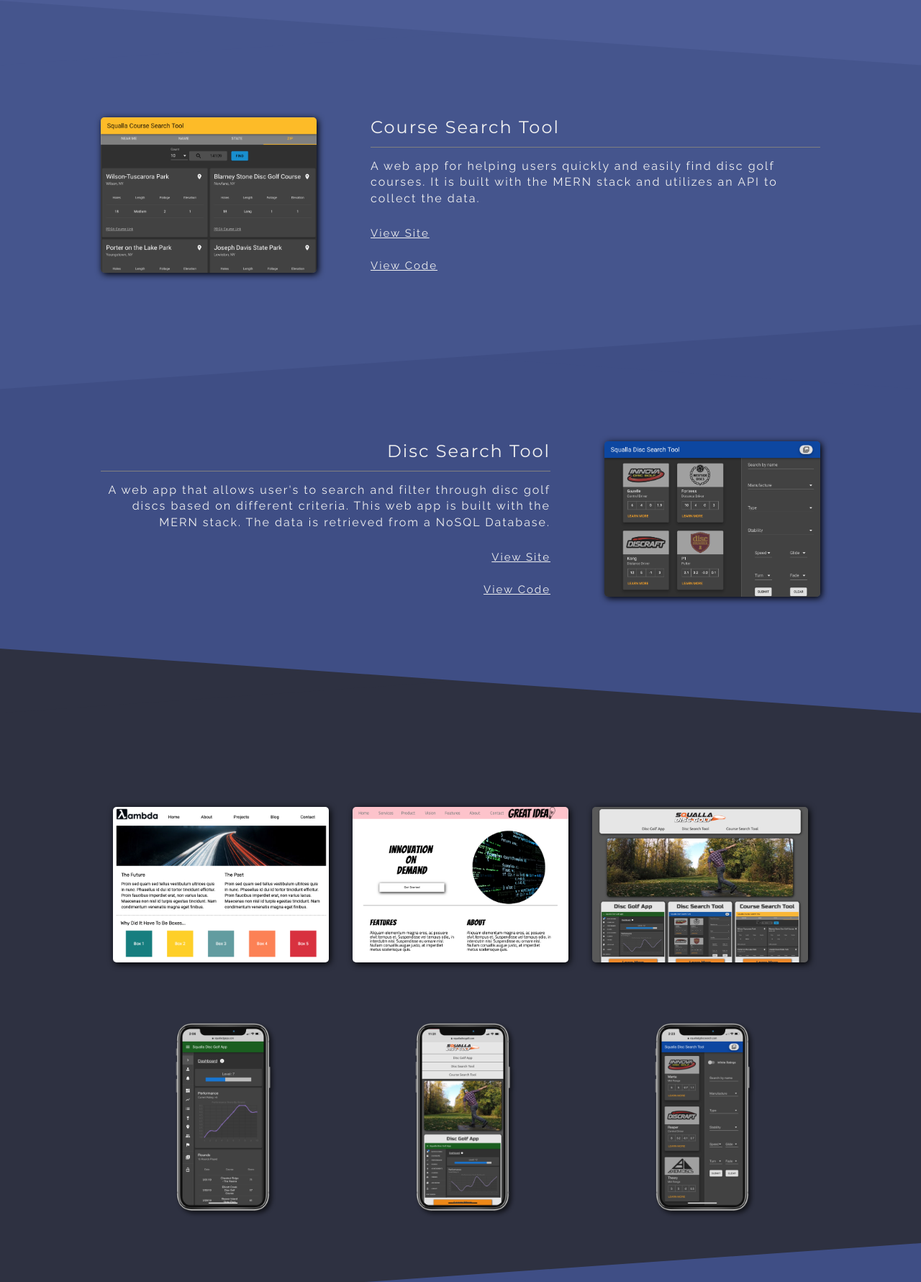
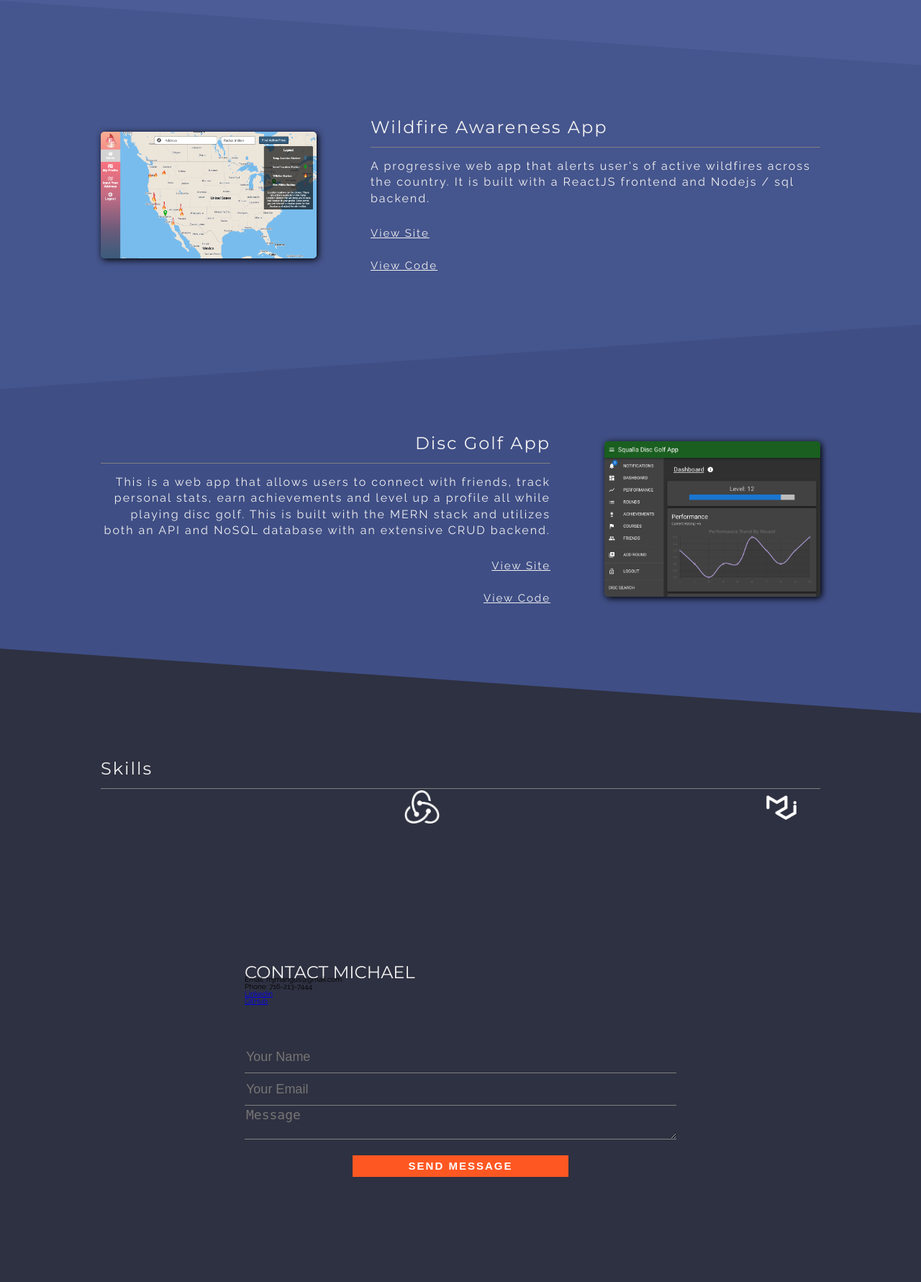
Before and after one commit to mjmangus16/my_portfolio, a PHP site: page / in a window 1280 px wide. Shown: the part 899-2680 px from the top of the page at 72% size. After the commit the page ends 2534 px from the top, so only its background shows below. Run offline with PHP 8.4, Linux system fonts and the light colour scheme; some libraries are stand-ins or nearby versions.

Commit message:
added some info to contact section

```diff
--- a/public/css/index.css
+++ b/public/css/index.css
@@ -441,56 +441,12 @@ p {
   transform-origin: top left;
   transform: skewY(4deg);
 }
-.slantedDivE {
-  position: relative;
-  width: 100%;
-  height: 100%;
-  background-color: #2e3141;
-  z-index: 2;
-}
-.slantedDivE .innerContent-container {
-  padding-top: 100px;
-}
-.slantedDivE .innerContent-container img {
-  width: 300px;
-  margin: 3rem auto;
-}
-@media (max-width: 600px) {
-  .slantedDivE .innerContent-container {
-    padding-top: 0px;
-  }
-}
-@media (max-width: 800px) {
-  .slantedDivE .innerContent-container img {
-    width: 75%;
-  }
-}
-.slantedDivE .innerContent-container .img-mobile {
-  box-shadow: none;
-}
-.slantedDivE .innerContent-container .img-mobile:hover {
-  box-shadow: none;
-}
-.slantedDivE:after {
-  position: absolute;
-  width: 100%;
-  height: 100%;
-  content: "";
-  z-index: 1;
-  background: inherit;
-  top: 0;
-  right: 0;
-  bottom: 0;
-  left: 0;
-  transform-origin: top right;
-  transform: skewY(-4deg);
-}
 .slantedDivF {
   position: relative;
   width: 100%;
   height: auto;
-  background-color: #3f4e85;
-  z-index: 1;
+  background-color: #2e3141;
+  z-index: 2;
 }
 .slantedDivF .innerContent-container {
   z-index: 10;
@@ -579,8 +535,8 @@ p {
   right: 0;
   bottom: 0;
   left: 0;
-  transform-origin: top left;
-  transform: skewY(4deg);
+  transform-origin: top right;
+  transform: skewY(-4deg);
 }
 footer {
   position: relative;
--- a/public/index.html
+++ b/public/index.html
@@ -43,54 +43,16 @@
         <p>
           FULL STACK WEB DEVELOPER -MERN STACK-
         </p>
+        <br />
+        <p class="bio">
+          I am passionate about building challenging and meaningful software
+          that impacts lives in positive ways. My experience ranges from
+          building solo projects with tight deadlines and defined budgets to
+          large projects on diverse teams.
+        </p>
       </div>
     </section>
     <section class="slantedDiv slantedDivB">
-      <div class="innerContent-container">
-        <div class="innerContent">
-          <h4>Disc Golf App</h4>
-          <p>
-            This is a web app that allows users to connect with friends, track
-            personal stats, earn achievements and level up a profile all while
-            playing disc golf. This is built with the MERN stack and utilizes
-            both an API and NoSQL database with an extensive CRUD backend.
-          </p>
-          <div class="innerContent-links">
-            <a href="https://www.squalladgapp.com/" target="_blank"
-              >View Site</a
-            >
-            <a href="https://github.com/mjmangus16/squalla_app" target="_blank"
-              >View Code</a
-            >
-          </div>
-        </div>
-        <img id="img_1" src="img/app-dashboard.png" />
-      </div>
-    </section>
-    <section class="slantedDiv slantedDivC">
-      <div class="innerContent-container">
-        <img id="img_2" src="img/course-search.png" />
-        <div class="innerContent">
-          <h4>Course Search Tool</h4>
-          <p>
-            A web app for helping users quickly and easily find disc golf
-            courses. It is built with the MERN stack and utilizes an API to
-            collect the data.
-          </p>
-          <div class="innerContent-links">
-            <a href="https://www.squalladgcoursesearch.com/" target="_blank"
-              >View Site</a
-            >
-            <a
-              href="https://github.com/mjmangus16/squalla_course_search_tool"
-              target="_blank"
-              >View Code</a
-            >
-          </div>
-        </div>
-      </div>
-    </section>
-    <section class="slantedDiv slantedDivD">
       <div class="innerContent-container">
         <div class="innerContent">
           <h4>Disc Search Tool</h4>
@@ -113,7 +75,52 @@
         <img id="img_3" src="img/disc-search.png" />
       </div>
     </section>
-    <section class="slantedDiv slantedDivE">
+    <section class="slantedDiv slantedDivC">
+      <div class="innerContent-container">
+        <img id="img_2" src="img/fireflight.png" />
+        <div class="innerContent">
+          <h4>Wildfire Awareness App</h4>
+          <p>
+            A progressive web app that alerts user's of active wildfires across
+            the country. It is built with a ReactJS frontend and Nodejs / sql
+            backend.
+          </p>
+          <div class="innerContent-links">
+            <a href="https://www.fireflightapp.com/" target="_blank"
+              >View Site</a
+            >
+            <a
+              href="https://github.com/orgs/labs15-forest-fire/dashboard"
+              target="_blank"
+              >View Code</a
+            >
+          </div>
+        </div>
+      </div>
+    </section>
+    <section class="slantedDiv slantedDivD">
+      <div class="innerContent-container">
+        <div class="innerContent">
+          <h4>Disc Golf App</h4>
+          <p>
+            This is a web app that allows users to connect with friends, track
+            personal stats, earn achievements and level up a profile all while
+            playing disc golf. This is built with the MERN stack and utilizes
+            both an API and NoSQL database with an extensive CRUD backend.
+          </p>
+          <div class="innerContent-links">
+            <a href="https://www.squalladgapp.com/" target="_blank"
+              >View Site</a
+            >
+            <a href="https://github.com/mjmangus16/squalla_app" target="_blank"
+              >View Code</a
+            >
+          </div>
+        </div>
+        <img id="img_1" src="img/app-dashboard.png" />
+      </div>
+    </section>
+    <!-- <section class="slantedDiv slantedDivE">
       <div class="innerContent-container">
         <img id="img_4" src="img/landing1.png" />
         <img id="img_5" src="img/landing2.png" />
@@ -134,7 +141,7 @@
           src="img/mobile/disc_search_filter.png"
         />
       </div>
-    </section>
+    </section> -->
     <section class="slantedDiv slantedDivF" id="skills">
       <div class="innerContent-container">
         <div class="innerContent">
@@ -161,11 +168,24 @@
       </div>
     </section>
     <footer>
-      <!-- <div class="contact-container">
+      <div class="contact-container">
         <div class="contact-title">
           <h4>Contact Michael</h4>
         </div>
-
+        <div class="contact-info">
+          <ul>
+            <li>Email: mjmangus@gmail.com</li>
+            <li>Phone: 716-213-7444</li>
+            <li>
+              <a href="https://www.linkedin.com/in/mjmangus16/" target="blank_"
+                >Linkedin</a
+              >
+            </li>
+            <li>
+              <a href="https://github.com/mjmangus16" target="blank_">GitHub</a>
+            </li>
+          </ul>
+        </div>
         <div class="contact-form">
           <form
             id="contact-form"
@@ -205,7 +225,7 @@
             />
           </form>
         </div>
-      </div> -->
+      </div>
     </footer>
     <!-- The Modal -->
     <div id="myModal" class="modal">
--- a/public/less/home-page.less
+++ b/public/less/home-page.less
@@ -31,6 +31,11 @@
       @media @mobile {
         font-size: 2.5rem;
       }
+    }
+
+    .bio {
+      font-size: 1.4rem;
+      font-weight: 100;
     }
 
     p {
@@ -231,61 +236,61 @@
   transform: skewY(4deg);
 }
 
-.slantedDivE {
-  position: relative;
-  width: 100%;
-  height: 100%;
-  background-color: #2e3141;
-  z-index: 2;
+// .slantedDivE {
+//   position: relative;
+//   width: 100%;
+//   height: 100%;
+//   background-color: #2e3141;
+//   z-index: 2;
 
-  .innerContent-container {
-    padding-top: 100px;
-    img {
-      width: 300px;
-      margin: 3rem auto;
-    }
+//   .innerContent-container {
+//     padding-top: 100px;
+//     img {
+//       width: 300px;
+//       margin: 3rem auto;
+//     }
 
-    @media @mobile {
-      padding-top: 0px;
-    }
+//     @media @mobile {
+//       padding-top: 0px;
+//     }
 
-    img {
-      @media @tablet {
-        width: 75%;
-      }
-    }
+//     img {
+//       @media @tablet {
+//         width: 75%;
+//       }
+//     }
 
-    .img-mobile {
-      box-shadow: none;
+//     .img-mobile {
+//       box-shadow: none;
 
-      &:hover {
-        box-shadow: none;
-      }
-    }
-  }
-}
+//       &:hover {
+//         box-shadow: none;
+//       }
+//     }
+//   }
+// }
 
-.slantedDivE:after {
-  position: absolute;
-  width: 100%;
-  height: 100%;
-  content: "";
-  z-index: 1;
-  background: inherit;
-  top: 0;
-  right: 0;
-  bottom: 0;
-  left: 0;
-  transform-origin: top right;
-  transform: skewY(-4deg);
-}
+// .slantedDivE:after {
+//   position: absolute;
+//   width: 100%;
+//   height: 100%;
+//   content: "";
+//   z-index: 1;
+//   background: inherit;
+//   top: 0;
+//   right: 0;
+//   bottom: 0;
+//   left: 0;
+//   transform-origin: top right;
+//   transform: skewY(-4deg);
+// }
 
 .slantedDivF {
   position: relative;
   width: 100%;
   height: auto;
-  background-color: #3f4e85;
-  z-index: 1;
+  background-color: #2e3141;
+  z-index: 2;
 
   .innerContent-container {
     z-index: 10;
@@ -373,8 +378,8 @@
   right: 0;
   bottom: 0;
   left: 0;
-  transform-origin: top left;
-  transform: skewY(4deg);
+  transform-origin: top right;
+  transform: skewY(-4deg);
 }
 
 footer {
@@ -403,6 +408,22 @@ footer {
 
       h4 {
         line-height: 10px;
+      }
+    }
+
+    .contact-info {
+      color: @textColor;
+      margin: 25px;
+      font-size: 1.5rem;
+
+      ul {
+        li {
+          padding: 7px;
+
+          a {
+            color: @textColor;
+          }
+        }
       }
     }
 
```
Also changed, not shown: css/index.css (+19 -48 lines), public/js/index.js (+30 -30 lines), public/img/fireflight.png (added).
